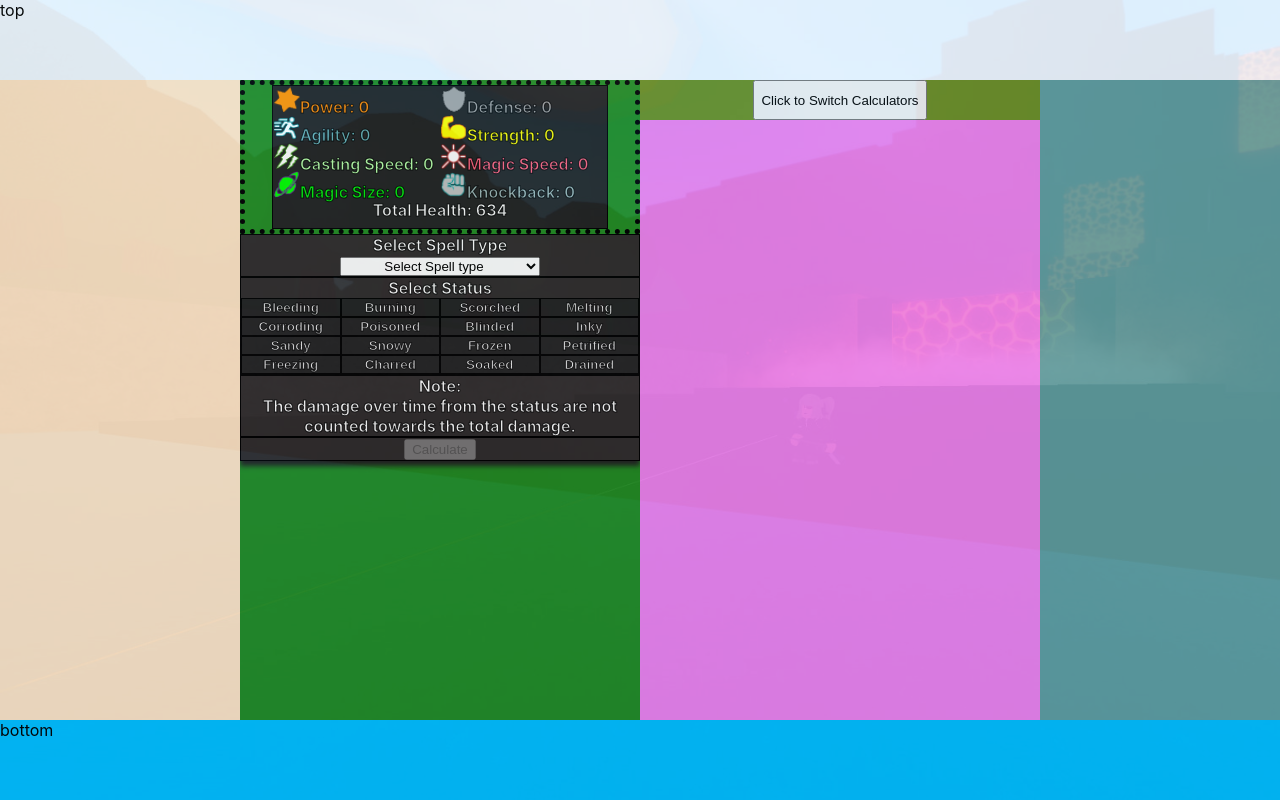
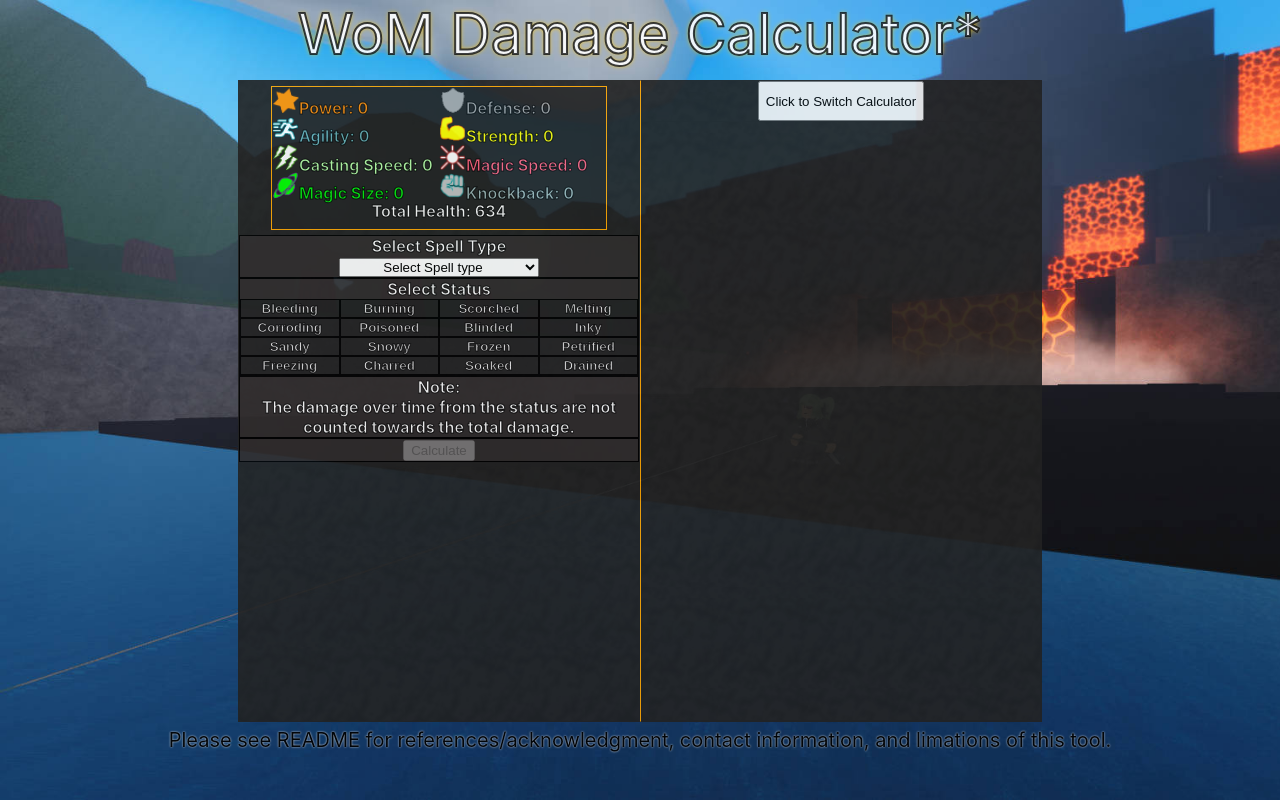
Before and after one commit to DJLixo00/wom-fan-tools, a React (Create React App) app: page / in a window 1280 px wide. Built offline with nearby package versions, Linux system fonts and the light colour scheme.

Commit message:
css done, need to finish readme and deploy

```diff
--- a/src/App.css
+++ b/src/App.css
@@ -11,20 +11,50 @@
 }
 
 #topDiv{
-  background-color: aliceblue;
+  /* background-color: aliceblue; */
+  width:100%;
+  height:10vh;
+
+  text-align: center;
+  font-size: 7vh;
+  color: white;
+  -webkit-text-stroke-width: 2px;
+  -webkit-text-stroke-color: rgba(0, 0, 0, 0.8);
+  text-shadow: #ffc400 0px 0px 5px;
+}
+
+#bottomDiv{
+  /* background-color: deepskyblue; */
+  display: flex;
+  flex-wrap: wrap;
   width:100%;
   height:10vh;
 }
 
-#bottomDiv{
-  background-color: deepskyblue;
+#bottomDiv div{
+  /* border: #222222 1px solid; */
+  box-sizing: border-box;
   width:100%;
-  height:10vh;
+  height:50%;
+}
+
+.botttomTopDiv {
+  display: flex;
+  flex-wrap: wrap;
+  justify-content: space-around;
+  padding-top: 1vh;
+}
+
+.botttomTopDiv a{
+  font-size: 20px;
+  color: #000000;
+  text-shadow: whitesmoke 0px 0px 2px;
+  text-decoration: none;
 }
 
 /* right side */
 #rightDiv{
-  background-color: cadetblue;
+  /* background-color: cadetblue; */
   width:50%;
   height:80vh;
 }
@@ -34,6 +64,10 @@
   width: 50vh;
   height: 80vh;
   overflow-y: auto;
+
+  background-image: url('images/others/womInvBackground.png');
+  border: #222222 1px solid;
+  border-left: #ffa600 1px solid;
 }
 
 .rightInvRow{
@@ -46,7 +80,7 @@
 
 /* left side */
 #leftDiv{
-  background-color: bisque;
+  /* background-color: bisque; */
   width:50%;
   height:80vh;
 }
@@ -60,6 +94,9 @@
   display: flex;
   flex-direction: column;
   justify-content: space-around;
+
+  background-image: url('images/others/womInvBackground.png');
+  border: #222222 1px solid;
 }
 
 .leftDamageContainer{
@@ -68,6 +105,9 @@
   height: 80vh;
   margin-left: auto;
   overflow-y: auto;
+
+  background-image: url('images/others/womInvBackground.png');
+  border: #222222 1px solid;
 
   /* display: flex;
   flex-direction: column;
@@ -79,12 +119,12 @@
   display: flex;
   justify-content: space-around;
   box-sizing: border-box;
-  border: black 5px dotted;
+  border: transparent 5px dotted;
 }
 
 .statDisplay{
   box-sizing: border-box;
-  border: black 1px solid;
+  border: #ffa600 1px solid;
   background-color: #222222;
   display: flex;
   flex-wrap: wrap;
@@ -112,7 +152,9 @@
 .inventoryBox, .inventoryBoxClicked, .fakeInvBox{
   background: transparent;
   box-sizing: border-box;
-  border: black 1px solid;
+  border: #ffa600 1px solid;
+  background-color: rgba(179, 179, 179, 0.33);
+  text-shadow: whitesmoke 0px 0px 6px;
   width: 18vh;
   height: 18vh;
   text-align: center;
@@ -132,7 +174,7 @@
 
 .enchantmentButton{
   box-sizing: border-box;
-  border: 2px solid black;
+  border: 1px solid black;
   border-radius: 50%;
   height: 5vh;
   width: 5vh;
@@ -142,17 +184,24 @@
   height: 75vh;
   background-color: violet;
   overflow-y: auto;
+
+  box-sizing: border-box;
+  background-image: url('images/others/womInvBackground.png');
+  border: #222222 1px solid;
 }
 
 .inventoryBoxClicked{
-  border: rgb(255, 255, 255) solid 5px;
+  border: rgba(255, 255, 255, 0.95) solid 3px;
   box-shadow: 0px 0px 25px #ffa600;
+  border-radius: 2.5%;
 }
 
 .damageBox{
   height: 25vh;
   box-sizing: border-box;
-  border: rgb(78, 78, 78) 2px solid;
+  border-top: rgb(78, 78, 78) 2px solid;
+  border-bottom: rgb(78, 78, 78) 2px solid;
+
   overflow-y: auto;
 
   -webkit-text-stroke-width: 1px;
--- a/src/components/InventoryBox.jsx
+++ b/src/components/InventoryBox.jsx
@@ -19,7 +19,7 @@ class InventoryBox extends Component {
 
         return (
           <div className={invBoxColor} onClick={()=>this.props.clicked(this.props.boxId)}>
-            {this.props.text == null ? "Click to Equip":this.props.text}
+            {this.props.text == null ? "Click to Toggle":this.props.text}
           </div>
         );
 
--- a/src/components/MainBox.jsx
+++ b/src/components/MainBox.jsx
@@ -300,7 +300,7 @@ class MainBox extends Component {
     return(
       <div className="mainBox">
         <div id="topDiv" className="mainDiv">
-          top
+          WoM Damage Calculator*
         </div>
 
         <LeftSide
@@ -324,7 +324,16 @@ class MainBox extends Component {
         </div>
 
         <div id="bottomDiv" className="mainDiv">
-          bottom
+          <div className='botttomTopDiv'>
+            {/* <a href='https://github.com/DJLixo00/wom-fan-tools'>About</a>
+            <a>* Limitations</a>
+            <a>References/acknowledgement</a>
+            <a>Contact Me</a> */}
+            <a href='https://github.com/DJLixo00/wom-fan-tools/blob/main/README.md' target="_blank">
+              Please see README for references/acknowledgment, contact information, and limations of this tool.
+            </a>
+          </div>
+          <div className='botttomBotDiv'></div>
         </div>
       </div>
     )
--- a/src/components/RightSide.jsx
+++ b/src/components/RightSide.jsx
@@ -181,7 +181,7 @@ class RightSide extends Component {
                 <div className='rightRowContainer damageBoxContainer'>
                     <div className='encButtonContainer'>
                         <button onClick={()=>this.props.mainSwitchHandler()}>
-                            Click to Switch Calculators
+                            Click to Switch Calculator
                         </button>
                     </div>
                     <div className='selectionRowContainer'>
--- a/src/equipment.js
+++ b/src/equipment.js
@@ -230,8 +230,8 @@ const OBJ = {"equipment": {
             "stats":[0,54,0,0,0,0,0,0],
             "image":""
         },
-        "priateCaptainsHat":{
-            "name":"Priate Captain's Hat",
+        "pirateCaptainsHat":{
+            "name":"Pirate Captain's Hat",
             "rarity":"common",
             "level":[50,90],
             "stats":[0,54,0,0,0,0,0,0],
```
Also changed, not shown: src/images/others/statIconSheet.png (deleted), src/images/others/womInvBackground.png (added).
